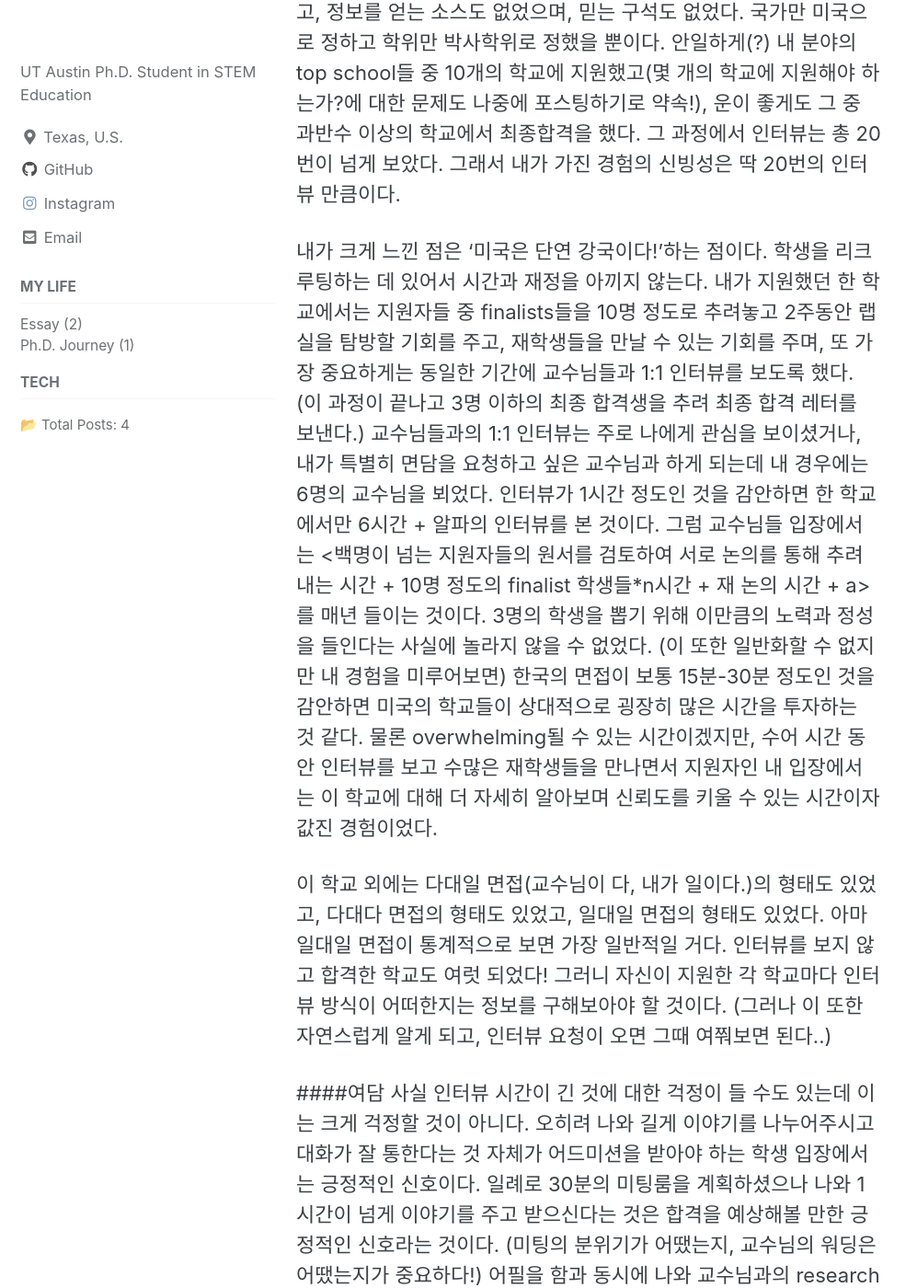
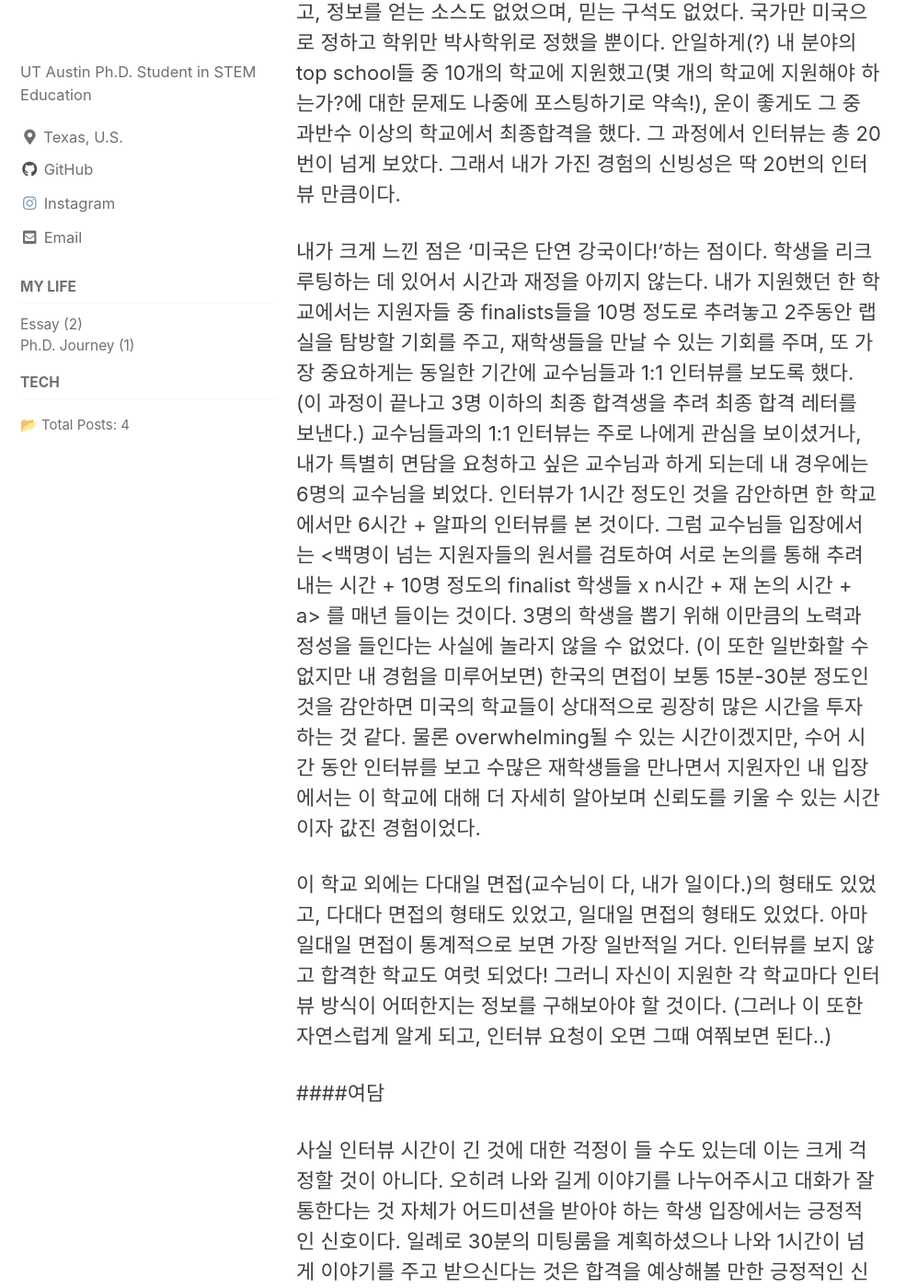
Before and after one commit to HakeoungLee/HakeoungLee.github.io, a Jekyll site: the page built from _posts/2021-05-05-reasonforphd.md, in a window 1280 px wide and 1400 px high, scrolled down 751 px. Shown: the whole window at 92% size, without its empty margins (0-997 px from the left). Built offline with Jekyll 4.4.1, drawn with Linux system fonts in a browser that asks for light colours; cached includes are drawn as plain includes; comment, search, counter and statistics services are not loaded; some of the changed text lies outside the part shown.

Commit message:
Update 2021-05-05-reasonforphd.md

```diff
--- a/_posts/2021-05-05-reasonforphd.md
+++ b/_posts/2021-05-05-reasonforphd.md
@@ -19,12 +19,14 @@ title:  "미국 유학 면접(Ph.D. Interviews)"
 
 우선 유학준비를 처음 시작했을 때 나는 아무것도 모르는 학부생이었고, 정보를 얻는 소스도 없었으며, 믿는 구석도 없었다. 국가만 미국으로 정하고 학위만 박사학위로 정했을 뿐이다. 안일하게(?) 내 분야의 top school들 중 10개의 학교에 지원했고(몇 개의 학교에 지원해야 하는가?에 대한 문제도 나중에 포스팅하기로 약속!), 운이 좋게도 그 중 과반수 이상의 학교에서 최종합격을 했다. 그 과정에서 인터뷰는 총 20번이 넘게 보았다. 그래서 내가 가진 경험의 신빙성은 딱 20번의 인터뷰 만큼이다.
 
-내가 크게 느낀 점은 ‘미국은 단연 강국이다!’하는 점이다. 학생을 리크루팅하는 데 있어서 시간과 재정을 아끼지 않는다. 내가 지원했던 한 학교에서는 지원자들 중 finalists들을 10명 정도로 추려놓고 2주동안 랩실을 탐방할 기회를 주고, 재학생들을 만날 수 있는 기회를 주며, 또 가장 중요하게는 동일한 기간에 교수님들과 1:1 인터뷰를 보도록 했다. (이 과정이 끝나고 3명 이하의 최종 합격생을 추려 최종 합격 레터를 보낸다.) 교수님들과의 1:1 인터뷰는 주로 나에게 관심을 보이셨거나, 내가 특별히 면담을 요청하고 싶은 교수님과 하게 되는데 내 경우에는 6명의 교수님을 뵈었다. 인터뷰가 1시간 정도인 것을 감안하면 한 학교에서만 6시간 + 알파의 인터뷰를 본 것이다. 그럼 교수님들 입장에서는 <백명이 넘는 지원자들의 원서를 검토하여 서로 논의를 통해 추려내는 시간 + 10명 정도의 finalist 학생들*n시간 + 재 논의 시간 + a> 를 매년 들이는 것이다. 3명의 학생을 뽑기 위해 이만큼의 노력과 정성을 들인다는 사실에 놀라지 않을 수 없었다. (이 또한 일반화할 수 없지만 내 경험을 미루어보면) 한국의 면접이 보통 15분-30분 정도인 것을 감안하면 미국의 학교들이 상대적으로 굉장히 많은 시간을 투자하는 것 같다. 물론 overwhelming될 수 있는 시간이겠지만, 수어 시간 동안 인터뷰를 보고 수많은 재학생들을 만나면서 지원자인 내 입장에서는 이 학교에 대해 더 자세히 알아보며 신뢰도를 키울 수 있는 시간이자 값진 경험이었다.
+내가 크게 느낀 점은 ‘미국은 단연 강국이다!’하는 점이다. 학생을 리크루팅하는 데 있어서 시간과 재정을 아끼지 않는다. 내가 지원했던 한 학교에서는 지원자들 중 finalists들을 10명 정도로 추려놓고 2주동안 랩실을 탐방할 기회를 주고, 재학생들을 만날 수 있는 기회를 주며, 또 가장 중요하게는 동일한 기간에 교수님들과 1:1 인터뷰를 보도록 했다. (이 과정이 끝나고 3명 이하의 최종 합격생을 추려 최종 합격 레터를 보낸다.) 교수님들과의 1:1 인터뷰는 주로 나에게 관심을 보이셨거나, 내가 특별히 면담을 요청하고 싶은 교수님과 하게 되는데 내 경우에는 6명의 교수님을 뵈었다. 인터뷰가 1시간 정도인 것을 감안하면 한 학교에서만 6시간 + 알파의 인터뷰를 본 것이다. 그럼 교수님들 입장에서는 <백명이 넘는 지원자들의 원서를 검토하여 서로 논의를 통해 추려내는 시간 + 10명 정도의 finalist 학생들 x n시간 + 재 논의 시간 + a> 를 매년 들이는 것이다. 3명의 학생을 뽑기 위해 이만큼의 노력과 정성을 들인다는 사실에 놀라지 않을 수 없었다. (이 또한 일반화할 수 없지만 내 경험을 미루어보면) 한국의 면접이 보통 15분-30분 정도인 것을 감안하면 미국의 학교들이 상대적으로 굉장히 많은 시간을 투자하는 것 같다. 물론 overwhelming될 수 있는 시간이겠지만, 수어 시간 동안 인터뷰를 보고 수많은 재학생들을 만나면서 지원자인 내 입장에서는 이 학교에 대해 더 자세히 알아보며 신뢰도를 키울 수 있는 시간이자 값진 경험이었다.
 
 이 학교 외에는 다대일 면접(교수님이 다, 내가 일이다.)의 형태도 있었고, 다대다 면접의 형태도 있었고, 일대일 면접의 형태도 있었다. 아마 일대일 면접이 통계적으로 보면 가장 일반적일 거다. 인터뷰를 보지 않고 합격한 학교도 여럿 되었다! 그러니 자신이 지원한 각 학교마다 인터뷰 방식이 어떠한지는 정보를 구해보아야 할 것이다. (그러나 이 또한 자연스럽게 알게 되고, 인터뷰 요청이 오면 그때 여쭤보면 된다..)
 
 ####여담
+
 사실 인터뷰 시간이 긴 것에 대한 걱정이 들 수도 있는데 이는 크게 걱정할 것이 아니다. 오히려 나와 길게 이야기를 나누어주시고 대화가 잘 통한다는 것 자체가 어드미션을 받아야 하는 학생 입장에서는 긍정적인 신호이다. 일례로 30분의 미팅룸을 계획하셨으나 나와 1시간이 넘게 이야기를 주고 받으신다는 것은 합격을 예상해볼 만한 긍정적인 신호라는 것이다. (미팅의 분위기가 어땠는지, 교수님의 워딩은 어땠는지가 중요하다!) 어필을 함과 동시에 나와 교수님과의 research interest가 어느정도 overlap되는지, 교수님이 운영하시는 lab이나 교수님의 mentorship 스타일이 나와 잘 맞는지 나 또한 교수님과의 fit을 생각해볼 수 있는 시간이기 때문에 1시간으로는 부족했다. 이럴 때는 대부분의 교수님께서 이메일 연락 경로도 열어주시기 때문에 추가적인 질문 사항이 있으면 적극적으로 여쭤보면 된다!
 
 ###멘탈 관리
+
 마지막으로, 유학 준비는 결국 멘탈 싸움이다. 세상의 모든 준비과정은 결국 멘탈 싸움으로 귀결되는 것 같다. 유학 준비는 주변에서 직접적으로 경험을 나누고 조언을 줄 수 있는 사람이 없으면 굉장히 외롭고 막막하다. 나는 계란으로 바위를 치고 있나?하는 생각이 많이 들었다. 유학을 가는 동기와 목표, 그리고 이유가 분명하면 좋은 이유가 이 멘탈의 문제에 있어서도 중요하다. 멘탈관리에 대해서는 아직 내가 경험을 나눌만큼 완전하지 않기 때문에 이만 포스팅을 끝낸다!
```
